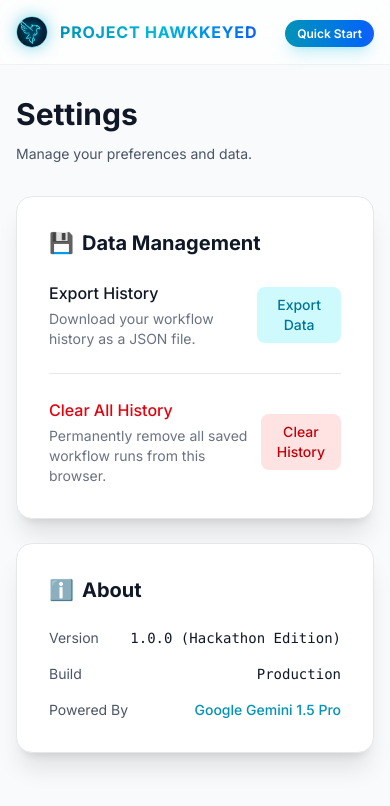
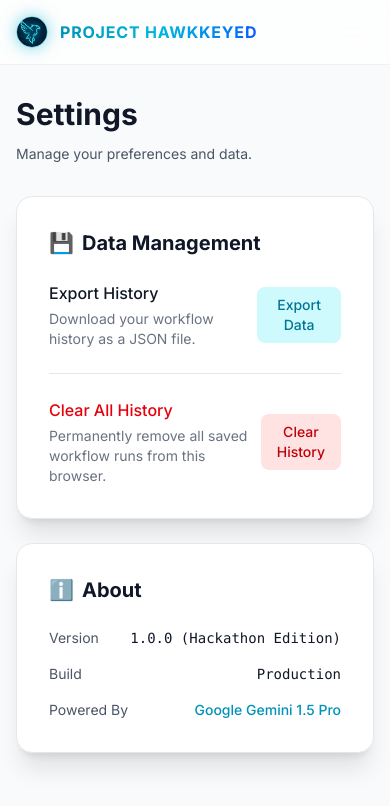
Before and after one commit to iabhijais/Project-Hawkkeyed-AI-Automation-System, a Next.js app: page /settings in a window 390 px wide. Shown: the top 806 px of the page. Built offline with nearby package versions, Linux system fonts and the light colour scheme.

Commit message:
Add mobile hamburger menu with slide-in navigation for iPhone 15 Pro Max

```diff
--- /dev/null
+++ b/components/MobileMenu.tsx
@@ -0,0 +1,124 @@
+'use client'
+
+import { useState, useEffect } from 'react'
+import Link from 'next/link'
+import { usePathname } from 'next/navigation'
+
+export default function MobileMenu() {
+    const [isOpen, setIsOpen] = useState(false)
+    const pathname = usePathname()
+
+    // Close menu when route changes
+    useEffect(() => {
+        setIsOpen(false)
+    }, [pathname])
+
+    // Prevent body scroll when menu is open
+    useEffect(() => {
+        if (isOpen) {
+            document.body.style.overflow = 'hidden'
+        } else {
+            document.body.style.overflow = 'unset'
+        }
+        return () => {
+            document.body.style.overflow = 'unset'
+        }
+    }, [isOpen])
+
+    const menuItems = [
+        { href: '/', label: 'Workflows', icon: '⚡' },
+        { href: '/history', label: 'History', icon: '🕰️' },
+        { href: '/analytics', label: 'Analytics', icon: '📊' },
+        { href: '/settings', label: 'Settings', icon: '⚙️' },
+        { href: '/documentation', label: 'Quick Start', icon: '📚' },
+    ]
+
+    return (
+        <>
+            {/* Hamburger Button */}
+            <button
+                onClick={() => setIsOpen(!isOpen)}
+                className="md:hidden relative w-10 h-10 flex items-center justify-center rounded-lg bg-white/5 hover:bg-white/10 border border-white/10 transition-all"
+                aria-label="Toggle menu"
+            >
+                <div className="w-5 h-4 flex flex-col justify-between">
+                    <span
+                        className={`w-full h-0.5 bg-white rounded-full transition-all duration-300 ${isOpen ? 'rotate-45 translate-y-1.5' : ''
+                            }`}
+                    />
+                    <span
+                        className={`w-full h-0.5 bg-white rounded-full transition-all duration-300 ${isOpen ? 'opacity-0' : ''
+                            }`}
+                    />
+                    <span
+                        className={`w-full h-0.5 bg-white rounded-full transition-all duration-300 ${isOpen ? '-rotate-45 -translate-y-2' : ''
+                            }`}
+                    />
+                </div>
+            </button>
+
+            {/* Backdrop */}
+            {isOpen && (
+                <div
+                    className="fixed inset-0 bg-black/60 backdrop-blur-sm z-40 md:hidden animate-fade-in"
+                    onClick={() => setIsOpen(false)}
+                />
+            )}
+
+            {/* Slide-in Menu */}
+            <div
+                className={`fixed top-0 right-0 h-full w-72 bg-gradient-to-b from-gray-900 to-black border-l border-white/10 z-50 transform transition-transform duration-300 ease-out md:hidden ${isOpen ? 'translate-x-0' : 'translate-x-full'
+                    }`}
+            >
+                {/* Menu Header */}
+                <div className="p-6 border-b border-white/10">
+                    <div className="flex items-center justify-between mb-2">
+                        <h2 className="text-xl font-bold text-transparent bg-clip-text bg-gradient-to-r from-cyan-400 to-blue-500">
+                            Menu
+                        </h2>
+                        <button
+                            onClick={() => setIsOpen(false)}
+                            className="w-8 h-8 flex items-center justify-center rounded-lg hover:bg-white/10 transition-colors"
+                        >
+                            <span className="text-gray-400 text-2xl">×</span>
+                        </button>
+                    </div>
+                    <p className="text-xs text-gray-500 uppercase tracking-wider">Navigation</p>
+                </div>
+
+                {/* Menu Items */}
+                <nav className="p-4 space-y-2">
+                    {menuItems.map((item) => {
+                        const isActive = pathname === item.href
+                        return (
+                            <Link
+                                key={item.href}
+                                href={item.href}
+                                className={`flex items-center gap-4 px-4 py-3.5 rounded-xl transition-all duration-200 ${isActive
+                                        ? 'bg-gradient-to-r from-cyan-500/20 to-blue-500/20 border border-cyan-500/30 text-cyan-300 shadow-lg shadow-cyan-500/10'
+                                        : 'text-gray-400 hover:text-white hover:bg-white/5 border border-transparent'
+                                    }`}
+                            >
+                                <span className="text-2xl">{item.icon}</span>
+                                <span className="font-medium">{item.label}</span>
+                                {isActive && (
+                                    <span className="ml-auto w-2 h-2 rounded-full bg-cyan-400 animate-pulse" />
+                                )}
+                            </Link>
+                        )
+                    })}
+                </nav>
+
+                {/* Footer */}
+                <div className="absolute bottom-0 left-0 right-0 p-6 border-t border-white/10">
+                    <div className="text-center">
+                        <p className="text-xs text-gray-500 mb-2">Powered by</p>
+                        <p className="text-sm font-bold text-transparent bg-clip-text bg-gradient-to-r from-cyan-400 to-blue-500">
+                            Google Gemini AI
+                        </p>
+                    </div>
+                </div>
+            </div>
+        </>
+    )
+}
--- a/components/Navbar.tsx
+++ b/components/Navbar.tsx
@@ -3,6 +3,7 @@
 import Link from 'next/link'
 import Image from 'next/image'
 import { usePathname } from 'next/navigation'
+import MobileMenu from './MobileMenu'
 
 export default function Navbar() {
     const pathname = usePathname()
@@ -44,14 +45,8 @@
                         </Link>
                     </div>
 
-                    <div className="md:hidden">
-                        <Link
-                            href="/documentation"
-                            className="px-3 py-1.5 rounded-full bg-gradient-to-r from-cyan-600 to-blue-600 hover:from-cyan-500 hover:to-blue-500 text-white text-xs font-semibold shadow-lg shadow-cyan-500/20 transition-all duration-200"
-                        >
-                            Quick Start
-                        </Link>
-                    </div>
+                    {/* Mobile: Hamburger Menu */}
+                    <MobileMenu />
                 </div>
             </div>
         </nav>
```
